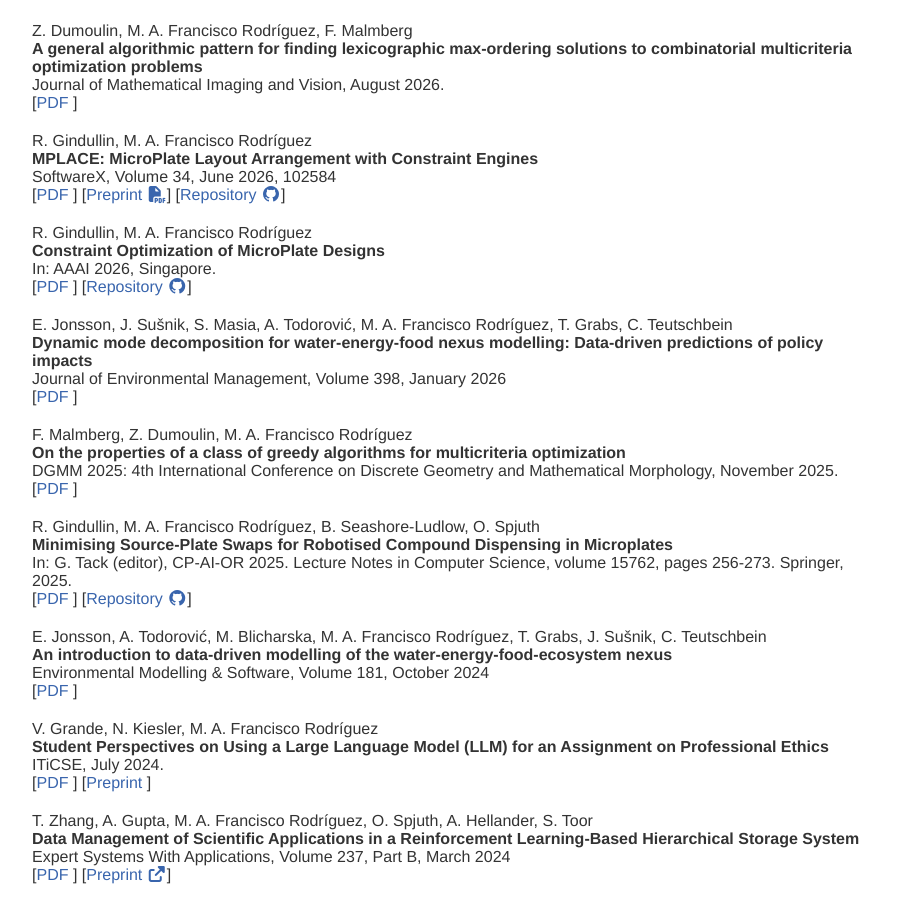
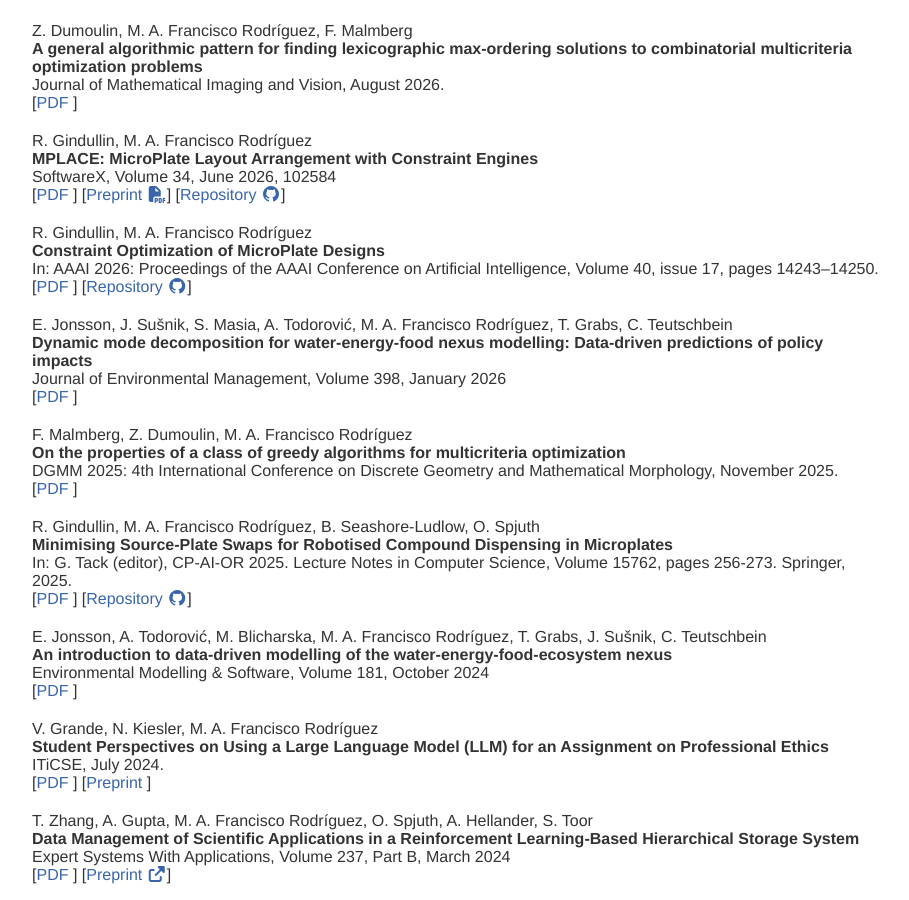
Before and after one commit to andreina-francisco/andreina-francisco.github.io, a Jekyll site: the page built from cv/index.html, in a window 1280 px wide and 900 px high, scrolled down 493 px. Shown: the whole window, without its empty margins (200-1109 px from the left). Built offline with Jekyll 4.4.1, drawn with Linux system fonts in a browser that asks for light colours; nearby versions of some CDN libraries; a style sheet for code colours, icons or effects is not loaded.

Commit message:
Update index.html

```diff
--- a/cv/index.html
+++ b/cv/index.html
@@ -66,7 +66,8 @@ title: Mar&iacute;a Andre&iacute;na Francisco Rodr&iacute;guez
     <span class="author">R. Gindullin, M. A. Francisco Rodr&iacute;guez</span><br />
     <span class="title">Constraint Optimization of MicroPlate Designs</span>
     <br />
-    <span class="note">In: AAAI 2026, Singapore.</span><br />
+    <span class="note">In: AAAI 2026: Proceedings of the AAAI
+    Conference on Artificial Intelligence, Volume 40, issue 17, pages 14243–14250.</span><br />
    [<a class="text"
     href="https://doi.org/10.1609/aaai.v40i17.38438">PDF <i class="ai
     ai-doi ai-1x"></i></a>]
@@ -107,7 +108,7 @@ for multicriteria optimization</span>
     <span class="title"> Minimising Source-Plate Swaps for Robotised
     Compound Dispensing in Microplates</span>
     <br />
-    <span class="note">In: G. Tack (editor), CP-AI-OR 2025. Lecture Notes in Computer Science, volume 15762, pages 256-273. Springer, 2025.</span><br />
+    <span class="note">In: G. Tack (editor), CP-AI-OR 2025. Lecture Notes in Computer Science, Volume 15762, pages 256-273. Springer, 2025.</span><br />
     [<a class="text"
     href="https://link.springer.com/chapter/10.1007/978-3-031-95973-8_16">PDF <i
     class="ai ai-doi ai-1x"></i></a>] <!--[<a class="text"
```
